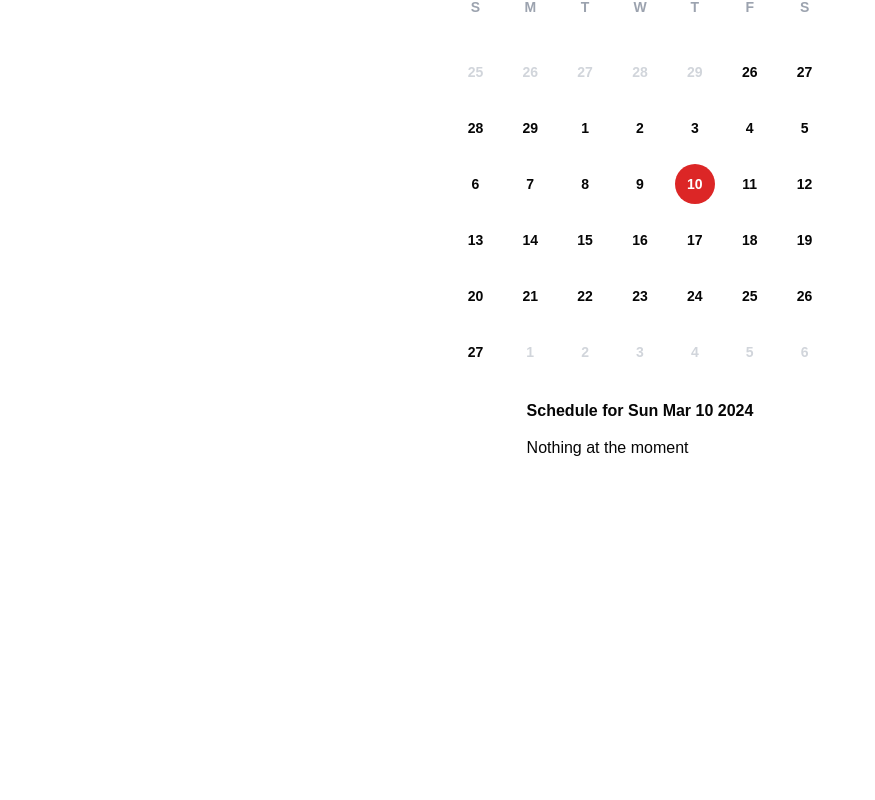
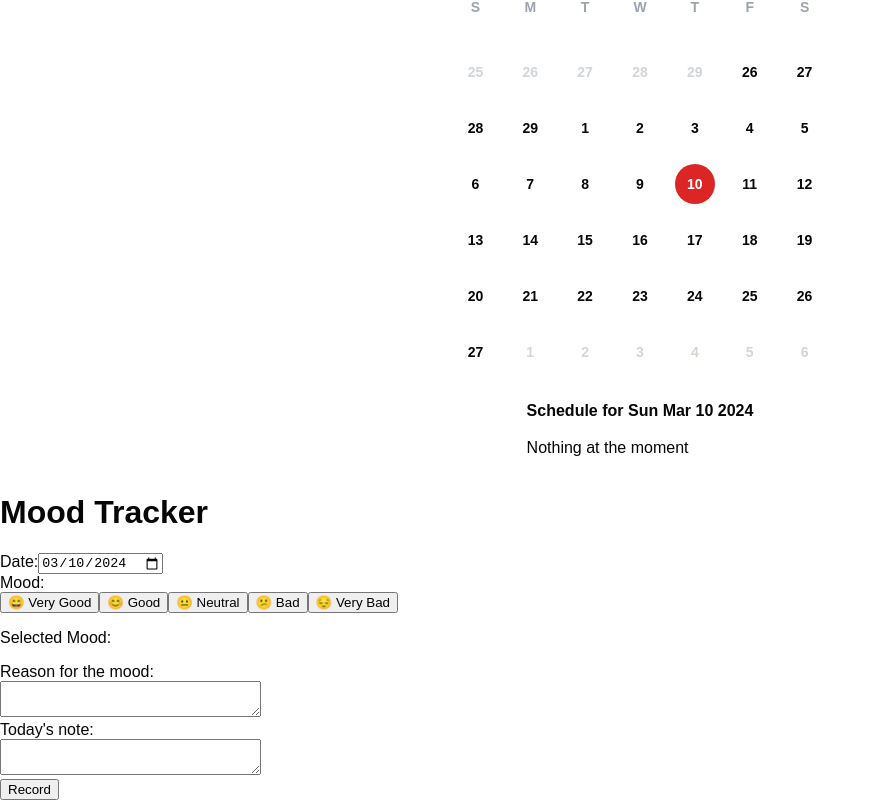
Before and after one commit to thebiggest0/QDS-group-11, a React (Vite) app: page / in a window 1280 px wide. Shown: the part 916-1716 px from the top of the page, without its empty margins (0-875 px from the left). Before the commit the page ends 1389 px from the top, so only its background shows below. Built offline with nearby package versions, Linux system fonts and the light colour scheme.

Commit message:
Committing changes before merging

```diff
--- a/src/App.tsx
+++ b/src/App.tsx
@@ -1,5 +1,6 @@
 import Navbar from "@/scenes/navbar";
 import Home from "@/scenes/home";
+import Mood from "@/scenes/mood";
 import Calender from "@/scenes/calander";
 import { useEffect, useState } from "react";
 import { SelectedPage } from "@/shared/types";
@@ -36,7 +37,7 @@ function App() {
       <Calender />
 
       {/* <Form /> */}
-      {/* <Mood /> */}
+      <Mood />
       {/* <Footer /> */}
     </div>
   )
```
